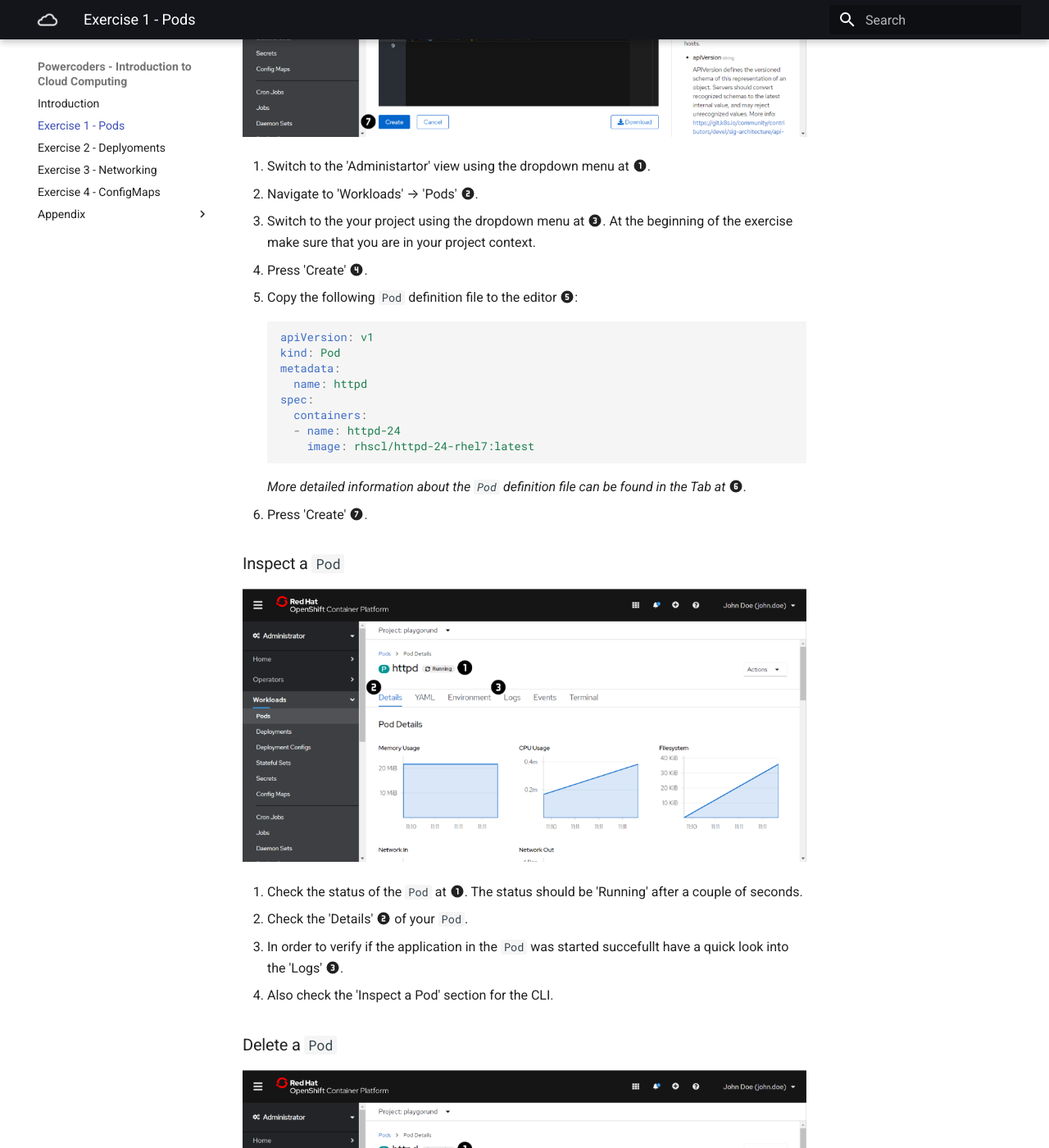
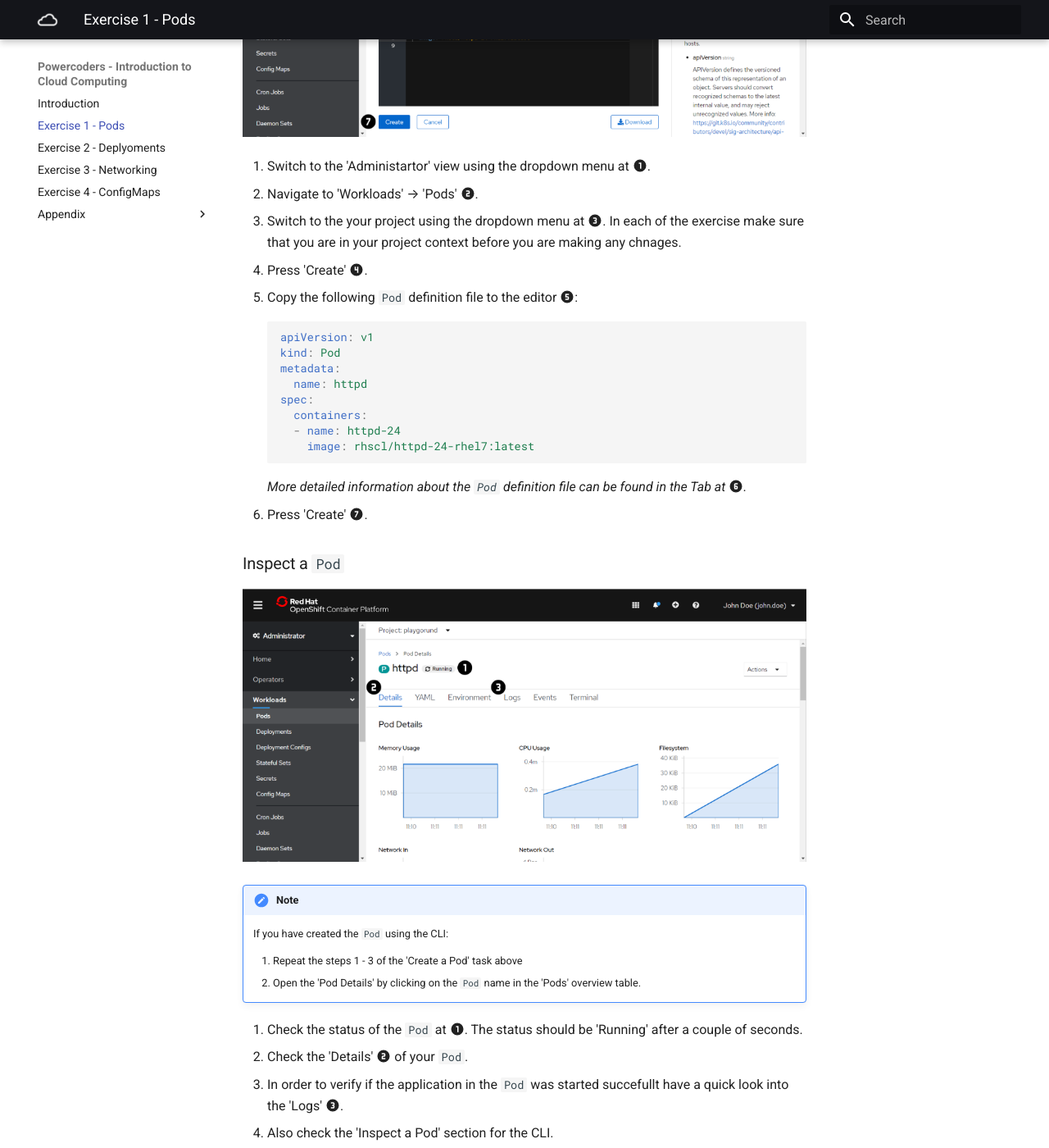
Before and after one commit to snorwin/powercoders, an MkDocs documentation site: the page built from docs/pod.md, in a window 1280 px wide and 1400 px high, scrolled down 1052 px. Shown: the whole window at 82% size. Built offline with MkDocs 1.6.1 and Material for MkDocs 9.7.7, drawn with Linux system fonts in a browser that asks for light colours; some of the changed text lies outside the part shown.

Commit message:
Fix typo

````diff
--- a/docs/pod.md
+++ b/docs/pod.md
@@ -16,7 +16,7 @@
     1. Switch to the 'Administartor' view using the dropdown menu at :material-numeric-1-circle:.
     2. Navigate to 'Workloads' → 'Pods' :material-numeric-2-circle:.
     3. Switch to the your project using the dropdown menu at :material-numeric-3-circle:.
-        At the beginning of the exercise make sure that you are in your project context.
+       In each of the exercise make sure that you are in your project context before you are making any chnages.
     4. Press 'Create' :material-numeric-4-circle:.
     5. Copy the following `Pod` definition file to the editor :material-numeric-5-circle::
         ```yaml
@@ -35,6 +35,12 @@
     ### Inspect a `Pod`
     ![](img/pod03.png)
 
+    !!! note
+        If you have created the `Pod` using the CLI:
+
+        1. Repeat the steps 1 - 3 of the 'Create a Pod' task above
+        2. Open the 'Pod Details' by clicking on the `Pod` name in the 'Pods' overview table.
+
     1. Check the status of the `Pod` at :material-numeric-1-circle:. The status should be 'Running' after a couple of seconds.
     2. Check the 'Details' :material-numeric-2-circle: of your `Pod`.
     3. In order to verify if the application in the `Pod` was started succefullt have a quick look into the 'Logs' :material-numeric-3-circle:.
@@ -45,7 +51,7 @@
 
     You won't need the `Pod` in the following exercises, therefore clean up your project.
 
-    1. Navigate to the 'Actions' dropdown menu :material-numeric-1-circle:.
+    1. Navigate to the 'Actions' dropdown menu :material-numeric-1-circle: in the 'Pod Details'.
     2. Press 'Delete Pod' :material-numeric-2-circle:.
 
 
````
